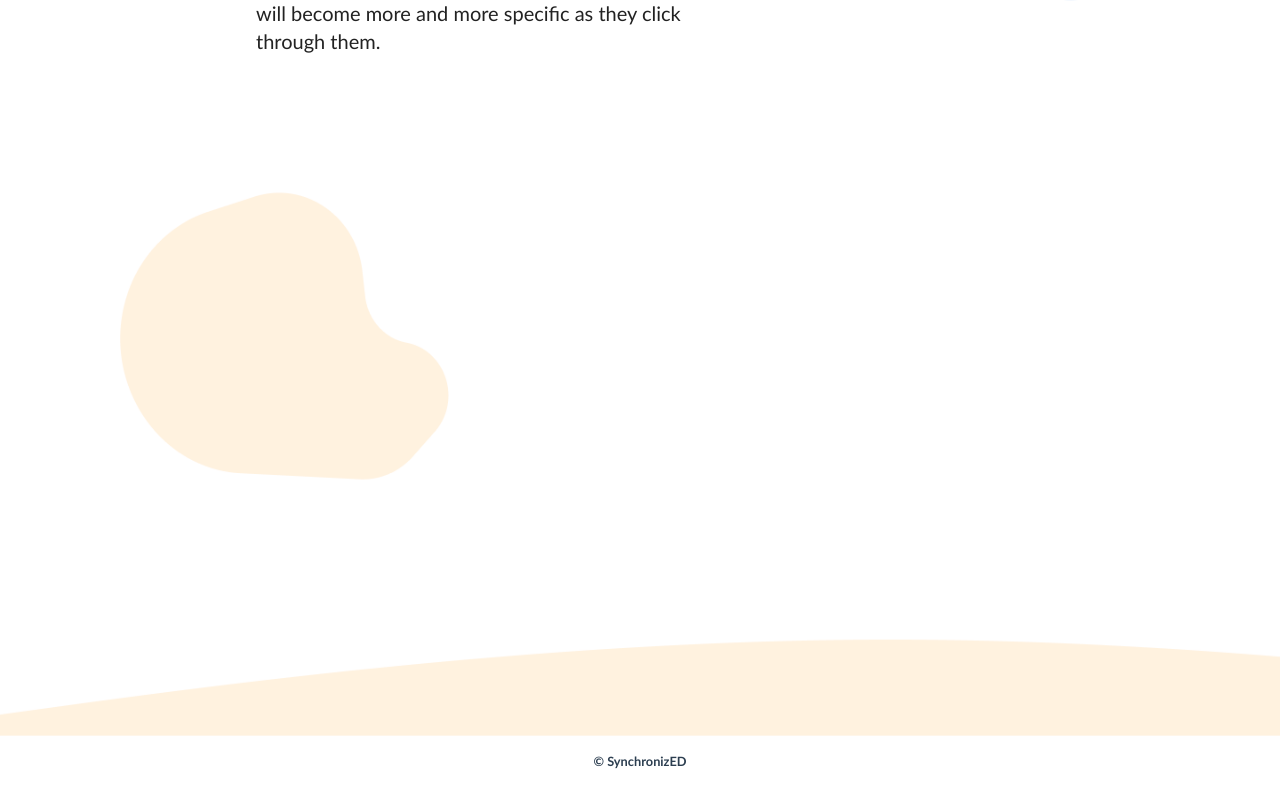
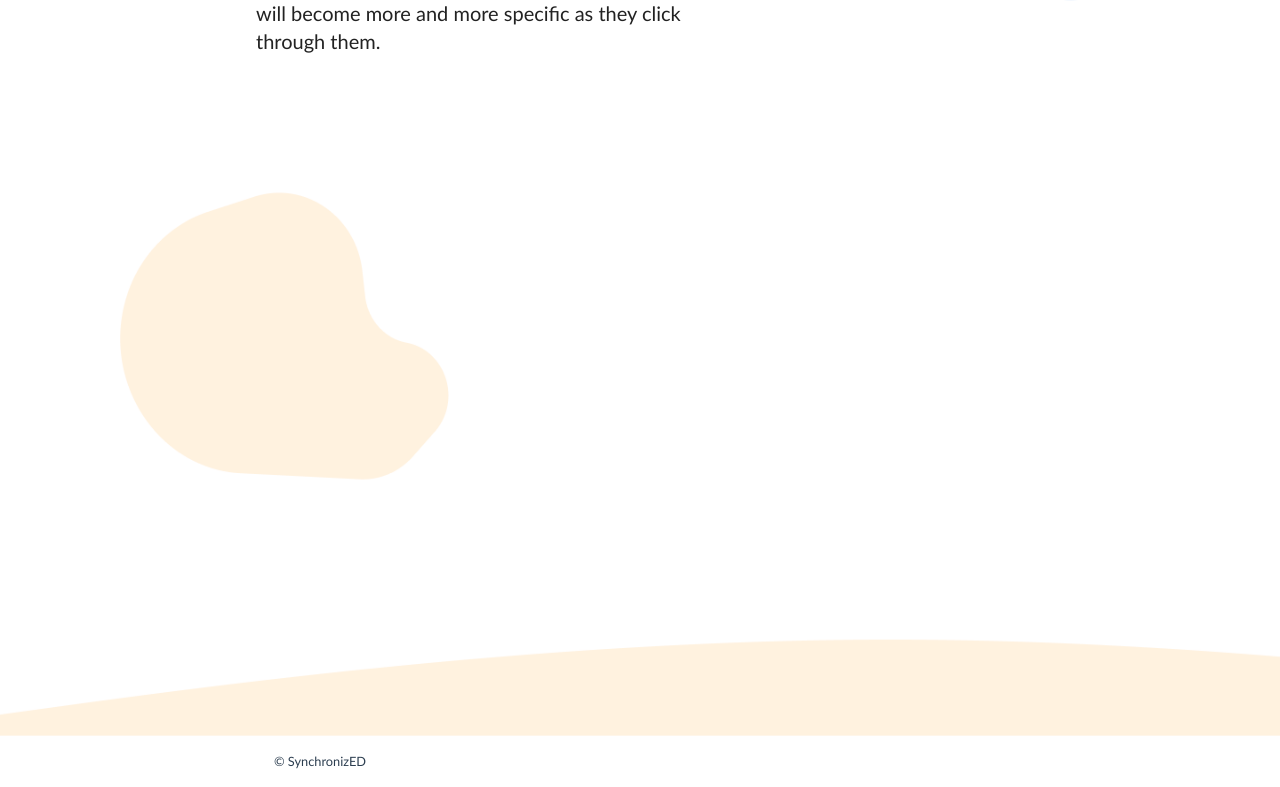
Before and after one commit to nhaque/synchronized_home, a Vue app: page / in a window 1280 px wide. Shown: the part 5368-6155 px from the top of the page. Built offline with nearby package versions, Linux system fonts and the light colour scheme.

Commit message:
fixed content in about page

```diff
--- a/src/App.vue
+++ b/src/App.vue
@@ -111,7 +111,7 @@
     }
 
     #app {
-        font-family: "Lato Bold", sans-serif;
+        font-family: "Lato", sans-serif;
         -webkit-font-smoothing: antialiased;
         -moz-osx-font-smoothing: grayscale;
         text-align: left;
--- a/src/components/Footer.vue
+++ b/src/components/Footer.vue
@@ -1,6 +1,9 @@
 <template>
     <div class="row footer text-center my-3">
         <div class="col small">&copy; SynchronizED</div>
+        <div class="col small">
+
+        </div>
     </div>
 </template>
 
```
